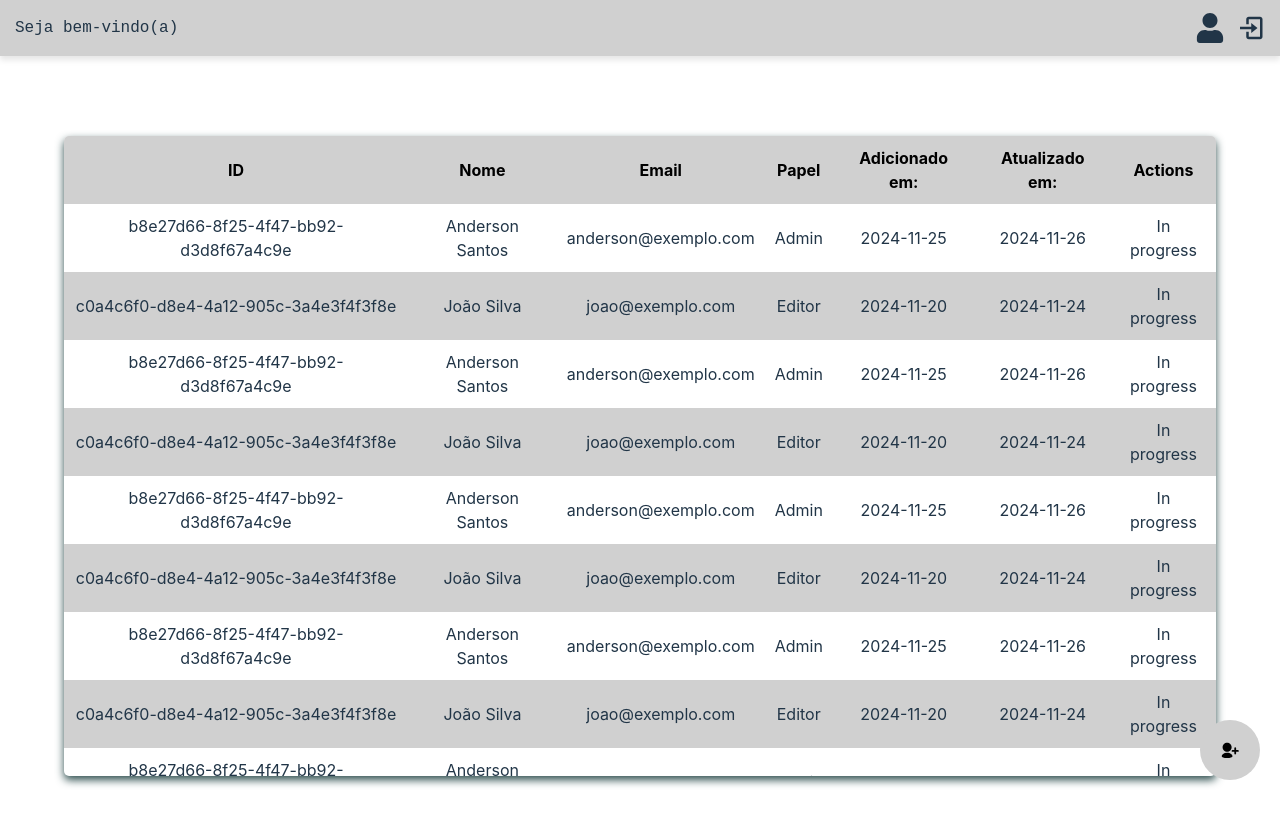
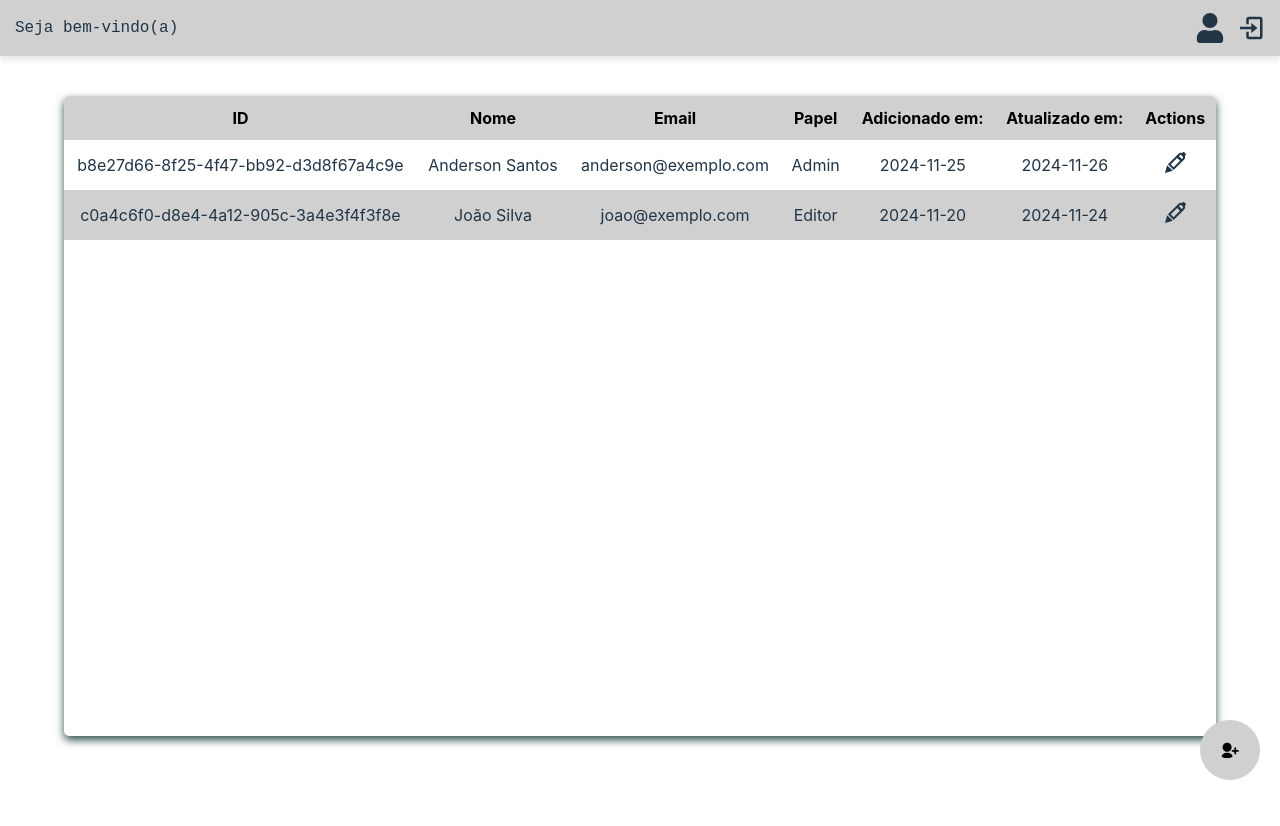
Before and after one commit to andsu-marks/Desiree-frontend, a React (Vite) app: page / in a window 1280 px wide. Shown: the top 826 px of the page. After the commit the page ends 800 px from the top, so only its background shows below. Built offline with nearby package versions, Linux system fonts and the light colour scheme.

Commit message:
feature(EmployeesForm): email and password validations added

```diff
--- a/package.json
+++ b/package.json
@@ -12,6 +12,7 @@
   "dependencies": {
     "react": "^18.3.1",
     "react-dom": "^18.3.1",
+    "react-hot-toast": "^2.4.1",
     "react-icons": "^5.3.0",
     "react-router-dom": "^7.0.1",
     "styled-components": "^6.1.13"
--- a/src/components/employee/EmployeesForm.tsx
+++ b/src/components/employee/EmployeesForm.tsx
@@ -1,7 +1,8 @@
+import toast from "react-hot-toast";
 import { useRedirect } from "../../hooks/useRedirect";
 import { ButtonsContainer, EmployeesFormBackground, Input, InputContainer, Label, Select, SubmitButton } from "../../styles/EmployeeForm.styles";
 import { useFormData } from "../../hooks/useFormData";
-import { formDataProps, Role } from "../../types/formDataProps";
+import { formDataProps, Role } from "../../types/EmployeeTypes";
 
 export function EmployeesForm() {
   const { goBackPage } = useRedirect();
@@ -25,6 +26,17 @@ export function EmployeesForm() {
 
   const handleSubmit = (e: React.FormEvent) => {
     e.preventDefault();
+
+    if (formData.email !== formData.confirmEmail) {
+      toast.error("Os e-mails não coincidem!");
+      return;
+    }
+
+    if (formData.password !== formData.confirmPassword) {
+      toast.error("As senhas não coincidem!");
+      return;
+    }
+
     console.log(formData);
   };
 
--- a/src/components/employee/ListEmployees.tsx
+++ b/src/components/employee/ListEmployees.tsx
@@ -1,152 +1,9 @@
 import { TiUserAdd } from "react-icons/ti";
 import { GoToCreateEmployee, ListEmployeesBackground, Table, TableCell, TableHeader, TableRow } from "../../styles/ListEmployee.styles";
 import { useRedirect } from "../../hooks/useRedirect";
+import { CgPen } from "react-icons/cg";
 
 const employees = [
-  {
-    id: 'b8e27d66-8f25-4f47-bb92-d3d8f67a4c9e',
-    name: 'Anderson Santos',
-    email: 'anderson@exemplo.com',
-    role: 'Admin',
-    addedAt: '2024-11-25',
-    updatedAt: '2024-11-26',
-  },
-  {
-    id: 'c0a4c6f0-d8e4-4a12-905c-3a4e3f4f3f8e',
-    name: 'João Silva',
-    email: 'joao@exemplo.com',
-    role: 'Editor',
-    addedAt: '2024-11-20',
-    updatedAt: '2024-11-24',
-  },
-  {
-    id: 'b8e27d66-8f25-4f47-bb92-d3d8f67a4c9e',
-    name: 'Anderson Santos',
-    email: 'anderson@exemplo.com',
-    role: 'Admin',
-    addedAt: '2024-11-25',
-    updatedAt: '2024-11-26',
-  },
-  {
-    id: 'c0a4c6f0-d8e4-4a12-905c-3a4e3f4f3f8e',
-    name: 'João Silva',
-    email: 'joao@exemplo.com',
-    role: 'Editor',
-    addedAt: '2024-11-20',
-    updatedAt: '2024-11-24',
-  },
-  {
-    id: 'b8e27d66-8f25-4f47-bb92-d3d8f67a4c9e',
-    name: 'Anderson Santos',
-    email: 'anderson@exemplo.com',
-    role: 'Admin',
-    addedAt: '2024-11-25',
-    updatedAt: '2024-11-26',
-  },
-  {
-    id: 'c0a4c6f0-d8e4-4a12-905c-3a4e3f4f3f8e',
-    name: 'João Silva',
-    email: 'joao@exemplo.com',
-    role: 'Editor',
-    addedAt: '2024-11-20',
-    updatedAt: '2024-11-24',
-  },
-  {
-    id: 'b8e27d66-8f25-4f47-bb92-d3d8f67a4c9e',
-    name: 'Anderson Santos',
-    email: 'anderson@exemplo.com',
-    role: 'Admin',
-    addedAt: '2024-11-25',
-    updatedAt: '2024-11-26',
-  },
-  {
-    id: 'c0a4c6f0-d8e4-4a12-905c-3a4e3f4f3f8e',
-    name: 'João Silva',
-    email: 'joao@exemplo.com',
-    role: 'Editor',
-    addedAt: '2024-11-20',
-    updatedAt: '2024-11-24',
-  },
-  {
-    id: 'b8e27d66-8f25-4f47-bb92-d3d8f67a4c9e',
-    name: 'Anderson Santos',
-    email: 'anderson@exemplo.com',
-    role: 'Admin',
-    addedAt: '2024-11-25',
-    updatedAt: '2024-11-26',
-  },
-  {
-    id: 'c0a4c6f0-d8e4-4a12-905c-3a4e3f4f3f8e',
-    name: 'João Silva',
-    email: 'joao@exemplo.com',
-    role: 'Editor',
-    addedAt: '2024-11-20',
-    updatedAt: '2024-11-24',
-  },
-  {
-    id: 'b8e27d66-8f25-4f47-bb92-d3d8f67a4c9e',
-    name: 'Anderson Santos',
-    email: 'anderson@exemplo.com',
-    role: 'Admin',
-    addedAt: '2024-11-25',
-    updatedAt: '2024-11-26',
-  },
-  {
-    id: 'c0a4c6f0-d8e4-4a12-905c-3a4e3f4f3f8e',
-    name: 'João Silva',
-    email: 'joao@exemplo.com',
-    role: 'Editor',
-    addedAt: '2024-11-20',
-    updatedAt: '2024-11-24',
-  },
-  {
-    id: 'b8e27d66-8f25-4f47-bb92-d3d8f67a4c9e',
-    name: 'Anderson Santos',
-    email: 'anderson@exemplo.com',
-    role: 'Admin',
-    addedAt: '2024-11-25',
-    updatedAt: '2024-11-26',
-  },
-  {
-    id: 'c0a4c6f0-d8e4-4a12-905c-3a4e3f4f3f8e',
-    name: 'João Silva',
-    email: 'joao@exemplo.com',
-    role: 'Editor',
-    addedAt: '2024-11-20',
-    updatedAt: '2024-11-24',
-  },
-  {
-    id: 'b8e27d66-8f25-4f47-bb92-d3d8f67a4c9e',
-    name: 'Anderson Santos',
-    email: 'anderson@exemplo.com',
-    role: 'Admin',
-    addedAt: '2024-11-25',
-    updatedAt: '2024-11-26',
-  },
-  {
-    id: 'c0a4c6f0-d8e4-4a12-905c-3a4e3f4f3f8e',
-    name: 'João Silva',
-    email: 'joao@exemplo.com',
-    role: 'Editor',
-    addedAt: '2024-11-20',
-    updatedAt: '2024-11-24',
-  },
-  {
-    id: 'b8e27d66-8f25-4f47-bb92-d3d8f67a4c9e',
-    name: 'Anderson Santos',
-    email: 'anderson@exemplo.com',
-    role: 'Admin',
-    addedAt: '2024-11-25',
-    updatedAt: '2024-11-26',
-  },
-  {
-    id: 'c0a4c6f0-d8e4-4a12-905c-3a4e3f4f3f8e',
-    name: 'João Silva',
-    email: 'joao@exemplo.com',
-    role: 'Editor',
-    addedAt: '2024-11-20',
-    updatedAt: '2024-11-24',
-  },
   {
     id: 'b8e27d66-8f25-4f47-bb92-d3d8f67a4c9e',
     name: 'Anderson Santos',
@@ -191,7 +48,9 @@ export function ListEmployees() {
             <TableCell>{employee.role}</TableCell>
             <TableCell>{employee.addedAt}</TableCell>
             <TableCell>{employee.updatedAt}</TableCell>
-            <TableCell>In progress</TableCell>
+            <TableCell>
+              <CgPen size={24} onClick={() => goToPage(`/editemployee/${employee.id}`)}/>
+            </TableCell>
           </TableRow>
         ))}
         </tbody>
--- a/src/main.tsx
+++ b/src/main.tsx
@@ -4,14 +4,18 @@ import ListEmployees from './pages/ListEmployees';
 import GlobalStyles from './styles/GlobalStyles';
 import Header from './components/layout/Header';
 import NewEmployeePage from './pages/NewEmployee';
+import EditEmployeePage from './pages/EditEmployee';
+import { Toaster } from 'react-hot-toast';
 
 createRoot(document.getElementById('root')!).render(
   <Router>
     <GlobalStyles/>
     <Header/>
+    <Toaster/>
     <Routes>
       <Route path='/' element={<ListEmployees/>} />
       <Route path='/newemployee' element={<NewEmployeePage/>} />
+      <Route path='/editemployee/{:id}' element={<EditEmployeePage/>} />
     </Routes>
   </Router>
 )
--- a/src/pages/ListEmployees.tsx
+++ b/src/pages/ListEmployees.tsx
@@ -1,8 +1,7 @@
 import { ListEmployees } from "../components/employee/ListEmployees";
-import { EmployeePageWrapper } from "../styles/ListEmployee.styles";
 
 export default function EmployeePage() {
-  return <EmployeePageWrapper>
+  return (
     <ListEmployees/>
-  </EmployeePageWrapper>
+  )
 }
--- a/src/styles/ListEmployee.styles.ts
+++ b/src/styles/ListEmployee.styles.ts
@@ -13,7 +13,8 @@ export const ListEmployeesBackground = styled.div`
   height: 80%;
   border-radius: 5px;
   box-shadow: 0 4px 8px var(--shadow-color);
-  overflow-y: auto; /* Para permitir o scroll interno */
+  margin: 40px;
+  overflow-y: auto;
 `;
 
 export const Table = styled.table`
```
Also changed, not shown: src/types/EmployeeTypes.ts (line endings or trailing spaces), 1 other file (tests, documents, lock files or other folders).
